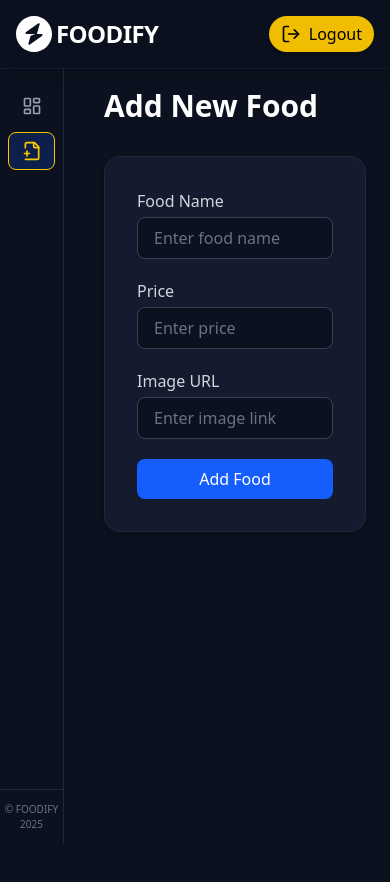
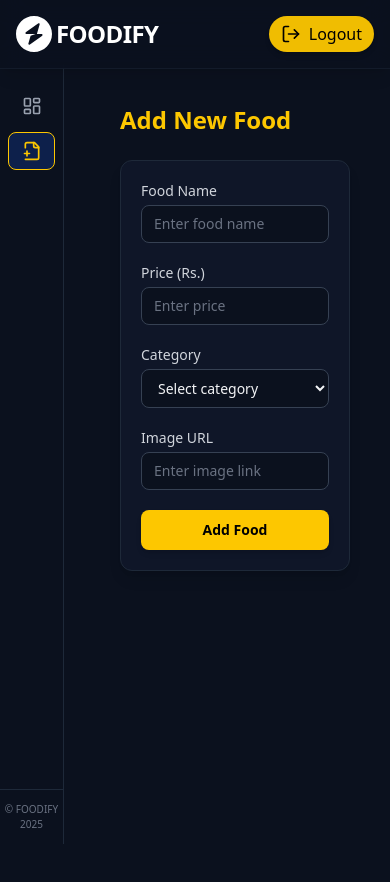
Before and after one commit to wajahat-kamal/Foodify-Nextjs, a Next.js app: page /dashboard/add-food in a window 390 px wide. Shown: the top 882 px of the page. Built offline with nearby package versions, Linux system fonts and the light colour scheme.

Commit message:
refactor Dashboard and AddFood components: enhance layout and styling for improved visual consistency, including updated colors, spacing, and responsive design adjustments

```diff
--- a/app/dashboard/add-food/page.tsx
+++ b/app/dashboard/add-food/page.tsx
@@ -1,42 +1,72 @@
-
+"use client";
 import React from "react";
 
 export default function AddFood() {
   return (
-    <div className="space-y-8">
-      <h1 className="text-3xl font-bold text-white">Add New Food</h1>
+    <div className="space-y-6 sm:space-y-8 p-4 sm:p-6">
+      {/* Title */}
+      <h1 className="text-2xl sm:text-3xl font-bold text-yellow-400">
+        Add New Food
+      </h1>
 
-      <form className="bg-[#141B2E] p-8 rounded-2xl shadow-md border border-gray-800 max-w-2xl space-y-5">
+      {/* Form */}
+      <form className="bg-[#0F1628] p-5 sm:p-8 rounded-xl sm:rounded-2xl shadow-lg border border-gray-800 max-w-xl space-y-5 ">
+        {/* Food Name */}
         <div>
-          <label className="block text-gray-300 font-medium mb-1">Food Name</label>
+          <label className="block text-gray-300 font-medium mb-1 text-sm sm:text-base">
+            Food Name
+          </label>
           <input
             type="text"
             placeholder="Enter food name"
-            className="w-full px-4 py-2 bg-[#0B111E] border border-gray-700 rounded-lg focus:ring-2 focus:ring-blue-500 outline-none text-gray-100 placeholder-gray-500"
+            className="w-full px-3 sm:px-4 py-2 bg-[#0B111E] border border-gray-700 rounded-lg text-gray-100 placeholder-gray-500 text-sm sm:text-base focus:ring-2 focus:ring-yellow-400 outline-none transition-all"
           />
         </div>
 
+        {/* Price */}
         <div>
-          <label className="block text-gray-300 font-medium mb-1">Price</label>
+          <label className="block text-gray-300 font-medium mb-1 text-sm sm:text-base">
+            Price (Rs.)
+          </label>
           <input
             type="number"
             placeholder="Enter price"
-            className="w-full px-4 py-2 bg-[#0B111E] border border-gray-700 rounded-lg focus:ring-2 focus:ring-blue-500 outline-none text-gray-100 placeholder-gray-500"
+            className="w-full px-3 sm:px-4 py-2 bg-[#0B111E] border border-gray-700 rounded-lg text-gray-100 placeholder-gray-500 text-sm sm:text-base focus:ring-2 focus:ring-yellow-400 outline-none transition-all"
           />
         </div>
 
+        {/* Category */}
         <div>
-          <label className="block text-gray-300 font-medium mb-1">Image URL</label>
+          <label className="block text-gray-300 font-medium mb-1 text-sm sm:text-base">
+            Category
+          </label>
+          <select
+            className="w-full px-3 sm:px-4 py-2 bg-[#0B111E] border border-gray-700 rounded-lg text-gray-100 text-sm sm:text-base focus:ring-2 focus:ring-yellow-400 outline-none transition-all"
+          >
+            <option value="">Select category</option>
+            <option value="Fast Food">Fast Food</option>
+            <option value="Desi">Desi</option>
+            <option value="Italian">Italian</option>
+            <option value="Chinese">Chinese</option>
+          </select>
+        </div>
+
+        {/* Image URL */}
+        <div>
+          <label className="block text-gray-300 font-medium mb-1 text-sm sm:text-base">
+            Image URL
+          </label>
           <input
             type="text"
             placeholder="Enter image link"
-            className="w-full px-4 py-2 bg-[#0B111E] border border-gray-700 rounded-lg focus:ring-2 focus:ring-blue-500 outline-none text-gray-100 placeholder-gray-500"
+            className="w-full px-3 sm:px-4 py-2 bg-[#0B111E] border border-gray-700 rounded-lg text-gray-100 placeholder-gray-500 text-sm sm:text-base focus:ring-2 focus:ring-yellow-400 outline-none transition-all"
           />
         </div>
 
+        {/* Submit Button */}
         <button
           type="submit"
-          className="w-full bg-blue-600 text-white py-2 rounded-lg font-medium hover:bg-blue-700 transition"
+          className="w-full bg-yellow-400 hover:bg-yellow-500 text-black font-semibold py-2.5 sm:py-3 rounded-lg text-sm sm:text-base shadow-md hover:shadow-yellow-500/30 transition-all duration-300"
         >
           Add Food
         </button>
--- a/app/dashboard/page.tsx
+++ b/app/dashboard/page.tsx
@@ -29,20 +29,23 @@ export default function Dashboard() {
   ];
 
   return (
-    <div className="space-y-8">
-      <h1 className="text-3xl font-bold text-white">All Published Food Items</h1>
+    <div className="space-y-6 md:space-y-8 p-4 sm:p-6">
+      {/* Title */}
+      <h1 className="text-2xl sm:text-3xl font-bold text-yellow-400">
+        All Published Food Items
+      </h1>
 
       {/* Table Container */}
-      <div className="bg-[#141B2E] rounded-2xl border border-gray-800 overflow-hidden shadow-lg">
-        <table className="w-full text-left">
-          <thead className="bg-[#1B2236] text-gray-300 uppercase text-sm">
+      <div className="bg-[#0F1628] rounded-xl sm:rounded-2xl border border-gray-800 overflow-x-auto shadow-lg">
+        <table className="w-full text-left text-sm sm:text-base">
+          <thead className="bg-[#1B2236] text-gray-300 uppercase text-xs sm:text-sm">
             <tr>
-              <th className="py-3 px-5">#</th>
-              <th className="py-3 px-5">Image</th>
-              <th className="py-3 px-5">Food Name</th>
-              <th className="py-3 px-5">Category</th>
-              <th className="py-3 px-5">Price</th>
-              <th className="py-3 px-5">Status</th>
+              <th className="py-3 px-4 sm:px-5">#</th>
+              <th className="py-3 px-4 sm:px-5">Image</th>
+              <th className="py-3 px-4 sm:px-5">Food Name</th>
+              <th className="py-3 px-4 sm:px-5">Category</th>
+              <th className="py-3 px-4 sm:px-5">Price</th>
+              <th className="py-3 px-4 sm:px-5">Status</th>
             </tr>
           </thead>
 
@@ -50,27 +53,33 @@ export default function Dashboard() {
             {foodItems.map((item, index) => (
               <tr
                 key={item.id}
-                className={`border-t border-gray-800 hover:bg-[#1C2438] transition-all duration-200 ${
-                  item.status === "Published" ? "" : "opacity-80"
+                className={`border-t border-gray-800 hover:bg-[#1C2438]/80 transition-all duration-200 ${
+                  item.status === "Published" ? "" : "opacity-75"
                 }`}
               >
-                <td className="py-4 px-5 text-gray-400">{index + 1}</td>
-                <td className="py-4 px-5">
+                <td className="py-3 px-4 sm:px-5 text-gray-400">{index + 1}</td>
+                <td className="py-3 px-4 sm:px-5">
                   <img
                     src={item.image}
                     alt={item.name}
-                    className="w-12 h-12 rounded-lg object-cover border border-gray-700"
+                    className="w-10 h-10 sm:w-12 sm:h-12 rounded-md object-cover border border-gray-700"
                   />
                 </td>
-                <td className="py-4 px-5 font-medium text-gray-100">{item.name}</td>
-                <td className="py-4 px-5 text-gray-400">{item.category}</td>
-                <td className="py-4 px-5 text-gray-300">Rs. {item.price}</td>
-                <td className="py-4 px-5">
+                <td className="py-3 px-4 sm:px-5 font-medium text-gray-100">
+                  {item.name}
+                </td>
+                <td className="py-3 px-4 sm:px-5 text-gray-400">
+                  {item.category}
+                </td>
+                <td className="py-3 px-4 sm:px-5 text-gray-300">
+                  Rs. {item.price}
+                </td>
+                <td className="py-3 px-4 sm:px-5">
                   <span
-                    className={`px-3 py-1 rounded-full text-xs font-semibold ${
+                    className={`px-2 sm:px-3 py-1 rounded-full text-[10px] sm:text-xs font-semibold ${
                       item.status === "Published"
                         ? "bg-green-500/20 text-green-400"
-                        : "bg-yellow-500/20 text-yellow-400"
+                        : "bg-yellow-400/20 text-yellow-400"
                     }`}
                   >
                     {item.status}
@@ -83,9 +92,11 @@ export default function Dashboard() {
       </div>
 
       {/* Summary */}
-      <p className="text-gray-400 text-sm">
+      <p className="text-gray-400 text-xs sm:text-sm">
         Total Items:{" "}
-        <span className="text-white font-semibold">{foodItems.length}</span>
+        <span className="text-yellow-400 font-semibold">
+          {foodItems.length}
+        </span>
       </p>
     </div>
   );
```
